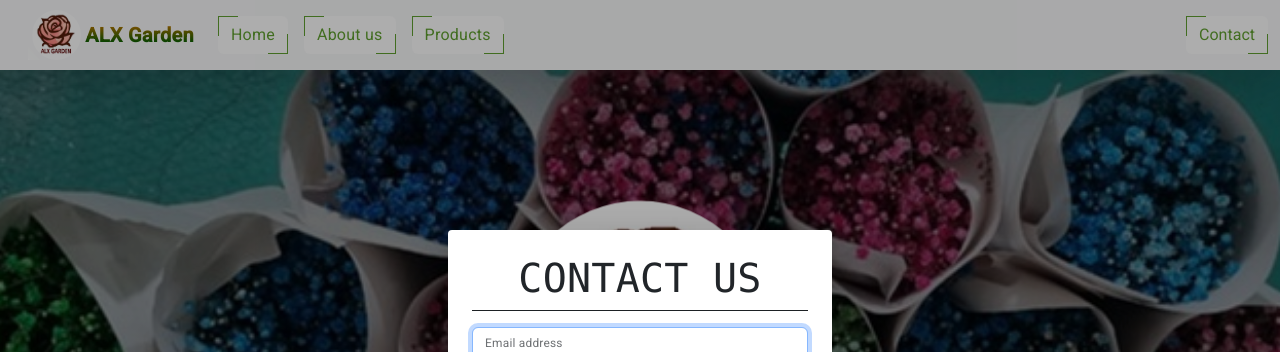
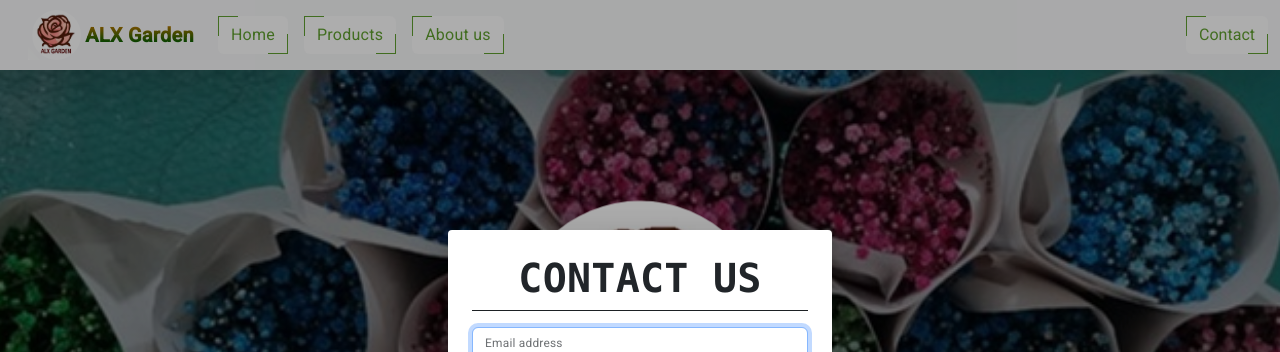
Before and after one commit to keax-dev/mayte-flowers, an Angular app: page /about-us in a window 1280 px wide. Both pictures are taken after a click on the button "Contact". Shown: the top 352 px of the page. Built offline with nearby package versions, Linux system fonts and the light colour scheme.

Commit message:
Modificacion del orden en el navbar

```diff
--- a/src/app/form-contact/form-contact.component.html
+++ b/src/app/form-contact/form-contact.component.html
@@ -1,6 +1,6 @@
 <form action="https://formsubmit.co/sales@alxgarden.com" method="POST" class="d-flex justify-content-center align-items-center p-4 flex-column">
 
-  <p class="display-6 text-start font-monospace p-0 m-0">CONTACT US</p>
+  <p class="display-6 text-start font-monospace p-0 m-0 fw-bolder">CONTACT US</p>
   <mat-divider class="w-100 mb-3 mt-2 bg-dark"></mat-divider>
 
   <div class="form-floating mb-3 w-100">
--- a/src/app/navbar/navbar.component.html
+++ b/src/app/navbar/navbar.component.html
@@ -17,15 +17,15 @@
           </a>
         </li>
 
+        <li class="nav-item mx-2 dropdown">
+          <a (click)="op=!op" routerLink="/gallery" class="btn btn_0 w-100" data-bs-toggle="collapse" data-bs-target="#navbarSupportedContent" aria-controls="navbarSupportedContent" aria-expanded="false" aria-label="Toggle navigation">
+            Products
+          </a>
+        </li>
+
         <li class="nav-item mx-2">
           <a (click)="op=!op"  routerLink="/about-us"  class="btn btn_0 w-100" data-bs-toggle="collapse" data-bs-target="#navbarSupportedContent" aria-controls="navbarSupportedContent" aria-expanded="false" aria-label="Toggle navigation">
             About us
-          </a>
-        </li>
-
-        <li class="nav-item mx-2 dropdown">
-          <a (click)="op=!op" routerLink="/gallery" class="btn btn_0 w-100" data-bs-toggle="collapse" data-bs-target="#navbarSupportedContent" aria-controls="navbarSupportedContent" aria-expanded="false" aria-label="Toggle navigation">
-            Products
           </a>
         </li>
       </ul>
```
